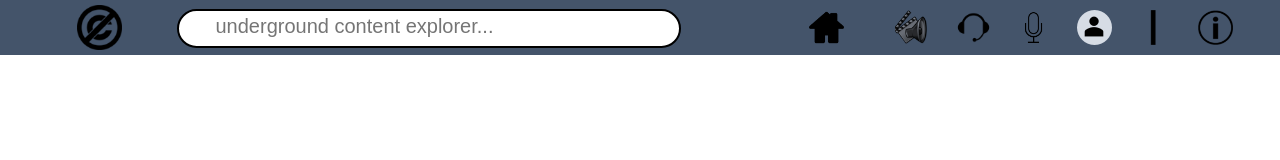
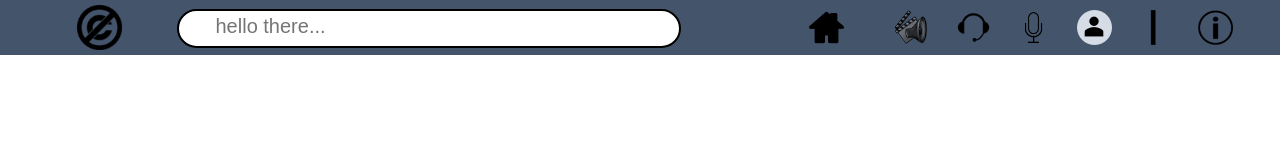
Before and after one commit to sizwembatha/cradle, a plain HTML site: page index.html in a window 1280 px wide. Drawn offline with Linux system fonts and the light colour scheme; some icons are missing.

Commit message:
test commit from cloud9

```diff
--- a/index.html
+++ b/index.html
@@ -16,7 +16,7 @@
 					<ul>
 						<li>
 							<form>
-								<input type="text" placeholder="   underground content explorer..." class="searchbox">
+								<input type="text" placeholder="   hello there..." class="searchbox">
 							</form>
 						</li>
 							<li>
```
